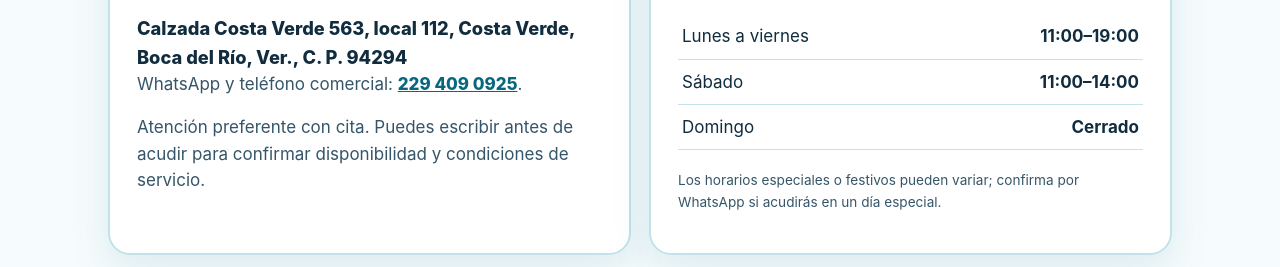
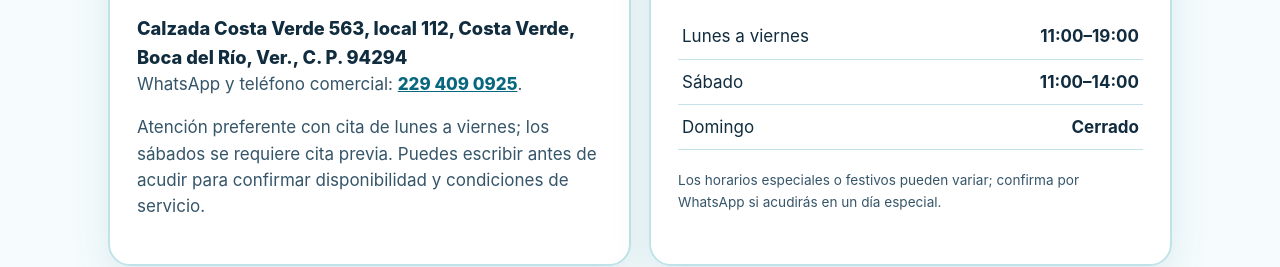
Before and after one commit to corporativoopticos-boop/mx-optica-web-v4, a plain HTML site: page sitio/sucursales/plaza-maryn/index.html in a window 1280 px wide. Shown: the part 718-985 px from the top of the page. Drawn offline with Linux system fonts and the light colour scheme.

```diff
--- a/sitio/sucursales/plaza-maryn/index.html
+++ b/sitio/sucursales/plaza-maryn/index.html
@@ -16,7 +16,7 @@
     <a class="btn btn-primary" href="../../index.html#cotizador">Cotizar</a>
   </nav>
 </div></header><main id="contenido"><section class="page-hero"><div class="wrap"><nav class="breadcrumb" aria-label="Ruta de navegación"><a href="../../index.html">Inicio</a> / Sucursales / Plaza Maryn</nav><div class="eyebrow">MX Óptica · Sucursal activa</div><h1>MX Óptica Plaza Maryn</h1><p class="intro">Óptica en Costa Verde, Boca del Río, para lentes graduados, micas y orientación sobre tratamientos. Atención preferente con cita en Plaza Maryn; confirma disponibilidad, precio y tiempo de entrega antes de acudir.</p><div class="hero-actions"><a class="btn btn-primary" href="https://wa.me/522294090925" target="_blank" rel="noopener noreferrer">Escribir por WhatsApp</a><a class="btn btn-white" target="_blank" rel="noopener noreferrer" href="https://www.google.com/maps/search/?api=1&amp;query=Calzada%20Costa%20Verde%20563%2C%20local%20112%2C%20Costa%20Verde%2C%20Boca%20del%20R%C3%ADo%2C%20Veracruz%2C%20M%C3%A9xico">Abrir Google Maps</a></div></div></section>
-<section class="page-content"><div class="wrap grid-2"><article class="card"><span class="kicker">Dirección oficial</span><h2>Cómo encontrarnos</h2><address style="font-style:normal;font-size:1.14rem;font-weight:760">Calzada Costa Verde 563, local 112, Costa Verde, Boca del Río, Ver., C. P. 94294</address><p>WhatsApp y teléfono comercial: <a href="tel:+522294090925">229 409 0925</a>.</p><p>Atención preferente con cita. Puedes escribir antes de acudir para confirmar disponibilidad y condiciones de servicio.</p></article><article class="card"><span class="kicker">Horario habitual</span><h2>Horario de atención</h2><table class="hours"><tbody><tr><td>Lunes a viernes</td><td>11:00–19:00</td></tr><tr><td>Sábado</td><td>11:00–14:00</td></tr><tr><td>Domingo</td><td>Cerrado</td></tr></tbody></table><p class="footnote">Los horarios especiales o festivos pueden variar; confirma por WhatsApp si acudirás en un día especial.</p></article></div><div class="wrap" style="margin-top:35px"><div class="callout"><h2>¿Qué puedes consultar en esta sucursal?</h2><p>Lentes graduados, cambio de micas, lentes progresivos y disponibilidad de examen de la vista. Las tarifas se determinan según graduación, armazón, material y tratamientos.</p><a class="btn btn-primary" href="../../index.html#cotizador">Preparar una cotización</a></div></div></section></main><footer class="site-footer"><div class="wrap">
+<section class="page-content"><div class="wrap grid-2"><article class="card"><span class="kicker">Dirección oficial</span><h2>Cómo encontrarnos</h2><address style="font-style:normal;font-size:1.14rem;font-weight:760">Calzada Costa Verde 563, local 112, Costa Verde, Boca del Río, Ver., C. P. 94294</address><p>WhatsApp y teléfono comercial: <a href="tel:+522294090925">229 409 0925</a>.</p><p>Atención preferente con cita de lunes a viernes; los sábados se requiere cita previa. Puedes escribir antes de acudir para confirmar disponibilidad y condiciones de servicio.</p></article><article class="card"><span class="kicker">Horario habitual</span><h2>Horario de atención</h2><table class="hours"><tbody><tr><td>Lunes a viernes</td><td>11:00–19:00</td></tr><tr><td>Sábado</td><td>11:00–14:00</td></tr><tr><td>Domingo</td><td>Cerrado</td></tr></tbody></table><p class="footnote">Los horarios especiales o festivos pueden variar; confirma por WhatsApp si acudirás en un día especial.</p></article></div><div class="wrap" style="margin-top:35px"><div class="callout"><h2>¿Qué puedes consultar en esta sucursal?</h2><p>Lentes graduados, cambio de micas, lentes progresivos y disponibilidad de examen de la vista. Las tarifas se determinan según graduación, armazón, material y tratamientos.</p><a class="btn btn-primary" href="../../index.html#cotizador">Preparar una cotización</a></div></div></section></main><footer class="site-footer"><div class="wrap">
   <div class="footer-grid"><div><h3>MX Óptica · Veracruz</h3><p>Una atención cercana para encontrar las opciones de lentes adecuadas a tus necesidades, con precios sujetos a confirmación.</p><a href="https://wa.me/522294090925" rel="noopener noreferrer" target="_blank">WhatsApp: 229 409 0925</a></div>
   <div><h3>Sucursales</h3><p><a href="../../sucursales/plaza-bravo/">Plaza Bravo · Veracruz Centro</a></p><p><a href="../../sucursales/plaza-maryn/">Plaza Maryn · Boca del Río</a></p></div>
   <div><h3>Redes oficiales</h3><p><a href="https://www.facebook.com/mxoptica" rel="noopener noreferrer" target="_blank">Facebook</a></p><p><a href="https://www.instagram.com/mxoptica/" rel="noopener noreferrer" target="_blank">Instagram</a></p><p><a href="https://www.tiktok.com/@mxoptica" rel="noopener noreferrer" target="_blank">TikTok</a></p></div></div>
```
